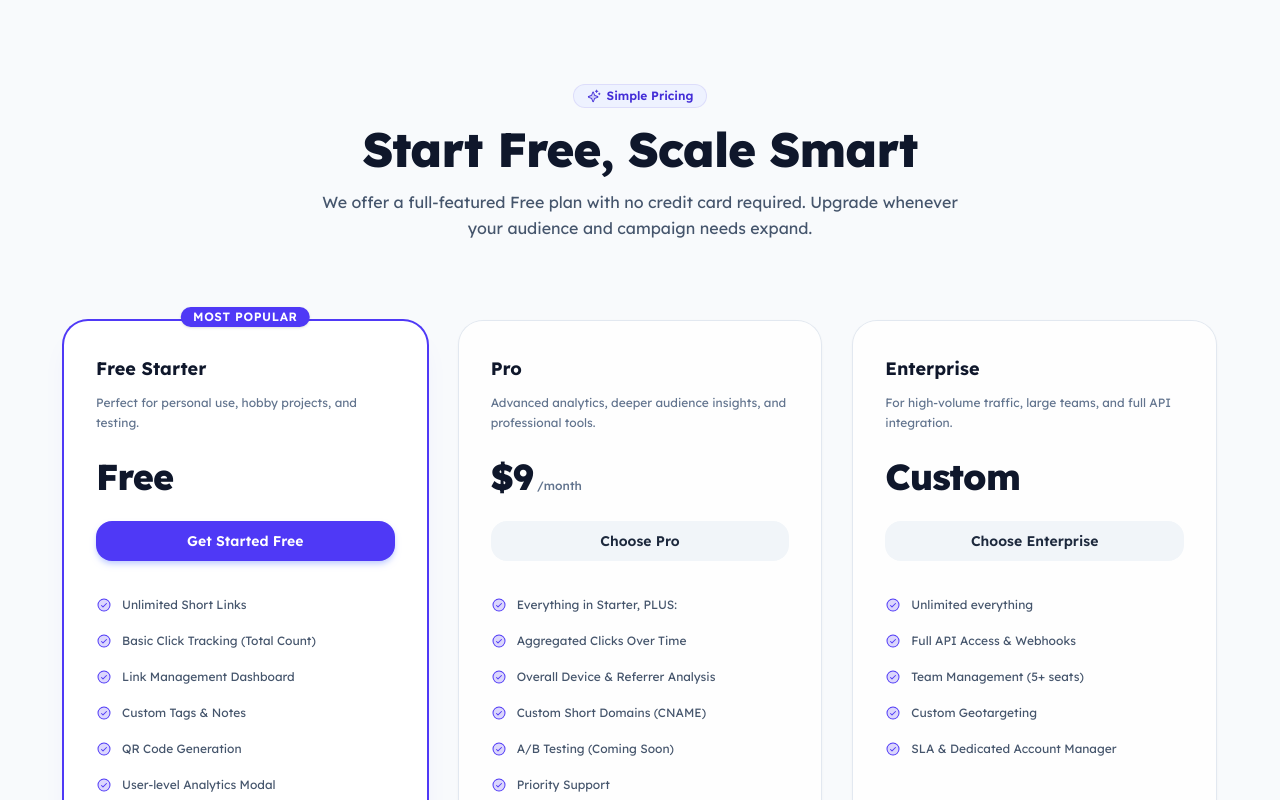
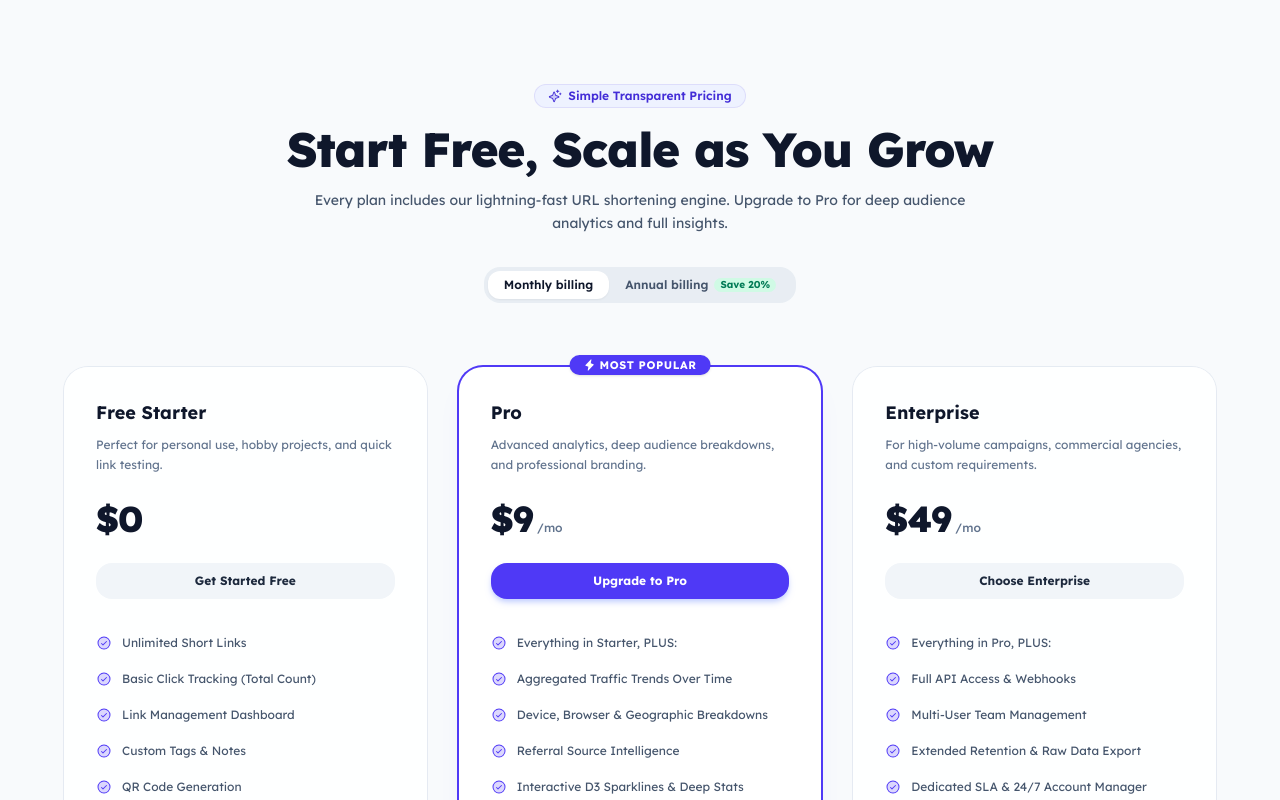
Before and after one commit to Mahiamk/link_shortener_monorepo, a Next.js app in the folder apps/web/: page / in a window 1280 px wide. Shown: the part 2180-2980 px from the top of the page. Built offline with nearby package versions, Linux system fonts and the light colour scheme; no server answers.

Commit message:
feat: implement Stripe checkout integration and update pricing tier structure

```diff
--- a/apps/web/components/Pricing.tsx
+++ b/apps/web/components/Pricing.tsx
@@ -1,15 +1,17 @@
 'use client'
 
+import { useState } from 'react'
+import { useRouter } from 'next/navigation'
 import Link from 'next/link'
-import { CheckCircle, Sparkle } from '@phosphor-icons/react'
+import { CheckCircle, Sparkle, CircleNotch, Lightning } from '@phosphor-icons/react'
+import { createCheckoutSession } from '@/lib/api'
 
 const tiers = [
   {
     name: 'Free Starter',
-    id: 'tier-free',
-    href: '/signup',
-    price: { monthly: 'Free', annually: 'Free' },
-    description: 'Perfect for personal use, hobby projects, and testing.',
+    id: 'free',
+    price: { monthly: '$0', annually: '$0' },
+    description: 'Perfect for personal use, hobby projects, and quick link testing.',
     features: [
       'Unlimited Short Links',
       'Basic Click Tracking (Total Count)',
@@ -18,38 +20,40 @@ const tiers = [
       'QR Code Generation',
       'User-level Analytics Modal',
     ],
-    highlight: true,
+    highlight: false,
+    cta: 'Get Started Free',
+    href: '/signup',
   },
   {
     name: 'Pro',
-    id: 'tier-pro',
-    href: '/signup',
+    id: 'pro',
     price: { monthly: '$9', annually: '$99' },
-    description: 'Advanced analytics, deeper audience insights, and professional tools.',
+    description: 'Advanced analytics, deep audience breakdowns, and professional branding.',
     features: [
       'Everything in Starter, PLUS:',
-      'Aggregated Clicks Over Time',
-      'Overall Device & Referrer Analysis',
-      'Custom Short Domains (CNAME)',
-      'A/B Testing (Coming Soon)',
-      'Priority Support',
+      'Aggregated Traffic Trends Over Time',
+      'Device, Browser & Geographic Breakdowns',
+      'Referral Source Intelligence',
+      'Interactive D3 Sparklines & Deep Stats',
+      'Priority Email & Community Support',
     ],
-    highlight: false,
+    highlight: true,
+    cta: 'Upgrade to Pro',
   },
   {
     name: 'Enterprise',
-    id: 'tier-enterprise',
-    href: '/contact',
-    price: { monthly: 'Custom', annually: 'Custom' },
-    description: 'For high-volume traffic, large teams, and full API integration.',
+    id: 'enterprise',
+    price: { monthly: '$49', annually: '$499' },
+    description: 'For high-volume campaigns, commercial agencies, and custom requirements.',
     features: [
-      'Unlimited everything',
+      'Everything in Pro, PLUS:',
       'Full API Access & Webhooks',
-      'Team Management (5+ seats)',
-      'Custom Geotargeting',
-      'SLA & Dedicated Account Manager',
+      'Multi-User Team Management',
+      'Extended Retention & Raw Data Export',
+      'Dedicated SLA & 24/7 Account Manager',
     ],
     highlight: false,
+    cta: 'Choose Enterprise',
   },
 ]
 
@@ -58,74 +62,142 @@ function classNames(...classes: (string | boolean | undefined)[]) {
 }
 
 export function Pricing() {
+  const router = useRouter()
+  const [billingCycle, setBillingCycle] = useState<'monthly' | 'annually'>('monthly')
+  const [loadingTier, setLoadingTier] = useState<string | null>(null)
+
+  const handleSelectTier = async (tierId: string) => {
+    if (tierId === 'free') {
+      router.push('/signup')
+      return
+    }
+
+    const token = typeof window !== 'undefined' ? localStorage.getItem('token') : null
+    if (!token) {
+      router.push(`/signup?plan=${tierId}`)
+      return
+    }
+
+    setLoadingTier(tierId)
+    try {
+      const res = await createCheckoutSession(token, tierId as 'pro' | 'enterprise', billingCycle)
+      if (res.checkout_url) {
+        window.location.href = res.checkout_url
+      }
+    } catch (err) {
+      alert(err instanceof Error ? err.message : 'Could not initiate Stripe checkout. Please try again.')
+    } finally {
+      setLoadingTier(null)
+    }
+  }
+
   return (
-    <div className="bg-[#f8fafc] py-24 sm:py-32 border-t border-slate-200/80">
+    <div id="pricing-section" className="bg-[#f8fafc] py-24 sm:py-32 border-t border-slate-200/80">
       <div className="mx-auto max-w-7xl px-6 lg:px-8">
         <div className="mx-auto max-w-4xl text-center">
           <span className="inline-flex items-center gap-1.5 rounded-full bg-indigo-50 px-3.5 py-1 text-xs font-semibold text-indigo-700 ring-1 ring-inset ring-indigo-700/10">
             <Sparkle weight="duotone" className="h-3.5 w-3.5" />
-            Simple Pricing
+            Simple Transparent Pricing
           </span>
           <h2 className="mt-4 text-4xl font-extrabold tracking-tight text-slate-900 sm:text-5xl">
-            Start Free, Scale Smart
+            Start Free, Scale as You Grow
           </h2>
-          <p className="mx-auto mt-4 max-w-2xl text-base leading-relaxed text-slate-600">
-            We offer a full-featured Free plan with no credit card required.
-            Upgrade whenever your audience and campaign needs expand.
+          <p className="mx-auto mt-4 max-w-2xl text-sm leading-relaxed text-slate-600">
+            Every plan includes our lightning-fast URL shortening engine. Upgrade to Pro for deep audience analytics and full insights.
           </p>
+
+          {/* Billing Cycle Toggle */}
+          <div className="mt-8 flex justify-center">
+            <div className="relative flex items-center rounded-xl bg-slate-200/70 p-1">
+              <button
+                type="button"
+                onClick={() => setBillingCycle('monthly')}
+                className={classNames(
+                  billingCycle === 'monthly'
+                    ? 'bg-white text-slate-900 shadow-xs'
+                    : 'text-slate-600 hover:text-slate-900',
+                  'rounded-lg px-4 py-1.5 text-xs font-semibold transition-all'
+                )}
+              >
+                Monthly billing
+              </button>
+              <button
+                type="button"
+                onClick={() => setBillingCycle('annually')}
+                className={classNames(
+                  billingCycle === 'annually'
+                    ? 'bg-white text-slate-900 shadow-xs'
+                    : 'text-slate-600 hover:text-slate-900',
+                  'rounded-lg px-4 py-1.5 text-xs font-semibold transition-all flex items-center gap-1.5'
+                )}
+              >
+                Annual billing
+                <span className="rounded-full bg-emerald-100 px-1.5 py-0.2 text-[10px] font-bold text-emerald-700">
+                  Save 20%
+                </span>
+              </button>
+            </div>
+          </div>
         </div>
 
-        <div className="isolate mx-auto mt-16 grid max-w-md grid-cols-1 gap-y-8 sm:mt-20 lg:max-w-6xl lg:grid-cols-3 lg:gap-x-8">
-          {tiers.map((tier) => (
+        <div className="isolate mx-auto mt-12 grid max-w-md grid-cols-1 gap-y-8 sm:mt-16 lg:max-w-6xl lg:grid-cols-3 lg:gap-x-8">
+          {tiers.map((tier) => {
+            const isHighlighted = tier.highlight
+            const isLoading = loadingTier === tier.id
+
+            return (
               <div
                 key={tier.id}
                 className={classNames(
-                tier.highlight
+                  isHighlighted
                     ? 'ring-2 ring-indigo-600 shadow-xl shadow-indigo-500/10 bg-white relative'
-                  : 'ring-1 ring-slate-200 bg-white/80 shadow-sm',
-                'rounded-3xl p-8 transition-all hover:shadow-lg flex flex-col',
+                    : 'ring-1 ring-slate-200/80 bg-white/90 shadow-xs',
+                  'rounded-3xl p-8 transition-all hover:shadow-lg flex flex-col justify-between'
                 )}
               >
-              {tier.highlight && (
-                <span className="absolute -top-3.5 left-1/2 -translate-x-1/2 rounded-full bg-indigo-600 px-3 py-0.5 text-xs font-semibold uppercase tracking-wider text-white shadow-sm">
+                {isHighlighted && (
+                  <span className="absolute -top-3 left-1/2 -translate-x-1/2 rounded-full bg-indigo-600 px-3.5 py-0.5 text-[11px] font-bold uppercase tracking-wider text-white shadow-sm flex items-center gap-1">
+                    <Lightning weight="fill" className="h-3 w-3" />
                     Most Popular
                   </span>
                 )}
 
+                <div>
                   <div className="flex items-center justify-between">
-                <h3
-                  id={tier.id}
-                  className="text-lg font-bold leading-8 text-slate-900"
-                >
-                  {tier.name}
-                </h3>
+                    <h3 className="text-lg font-bold text-slate-900">{tier.name}</h3>
                   </div>
 
                   <p className="mt-2 text-xs leading-5 text-slate-500">{tier.description}</p>
 
                   <p className="mt-6 flex items-baseline gap-x-1">
                     <span className="text-4xl font-extrabold tracking-tight text-slate-900 tabular-nums">
-                  {tier.price.monthly}
+                      {tier.price[billingCycle]}
                     </span>
-                {tier.price.monthly !== 'Free' && tier.price.monthly !== 'Custom' ? (
-                  <span className="text-xs font-medium text-slate-500">/month</span>
-                ) : null}
+                    {tier.price[billingCycle] !== '$0' && (
+                      <span className="text-xs font-medium text-slate-500">
+                        /{billingCycle === 'monthly' ? 'mo' : 'yr'}
+                      </span>
+                    )}
                   </p>
 
-              <Link
-                href={tier.href}
-                aria-describedby={tier.id}
+                  <button
+                    type="button"
+                    onClick={() => handleSelectTier(tier.id)}
+                    disabled={isLoading}
                     className={classNames(
-                  tier.highlight
+                      isHighlighted
                         ? 'bg-indigo-600 text-white shadow-md shadow-indigo-200 hover:bg-indigo-700'
                         : 'bg-slate-100 text-slate-800 hover:bg-slate-200',
-                  'mt-6 block rounded-xl py-2.5 px-4 text-center text-sm font-semibold transition-colors',
+                      'mt-6 w-full flex items-center justify-center gap-2 rounded-xl py-2.5 px-4 text-center text-xs font-bold transition-all disabled:opacity-60'
                     )}
                   >
-                {tier.id === 'tier-free' ? 'Get Started Free' : 'Choose ' + tier.name}
-              </Link>
+                    {isLoading ? (
+                      <CircleNotch weight="bold" className="h-4 w-4 animate-spin" />
+                    ) : null}
+                    <span>{tier.cta}</span>
+                  </button>
 
-              <ul role="list" className="mt-8 space-y-3 text-xs leading-6 text-slate-600 grow">
+                  <ul role="list" className="mt-8 space-y-3 text-xs leading-6 text-slate-600">
                     {tier.features.map((feature) => (
                       <li key={feature} className="flex items-start gap-x-2.5">
                         <CheckCircle
@@ -138,7 +210,9 @@ export function Pricing() {
                     ))}
                   </ul>
                 </div>
-          ))}
+              </div>
+            )
+          })}
         </div>
       </div>
     </div>
```
Lines whose indentation alone changed are shown as unchanged.
